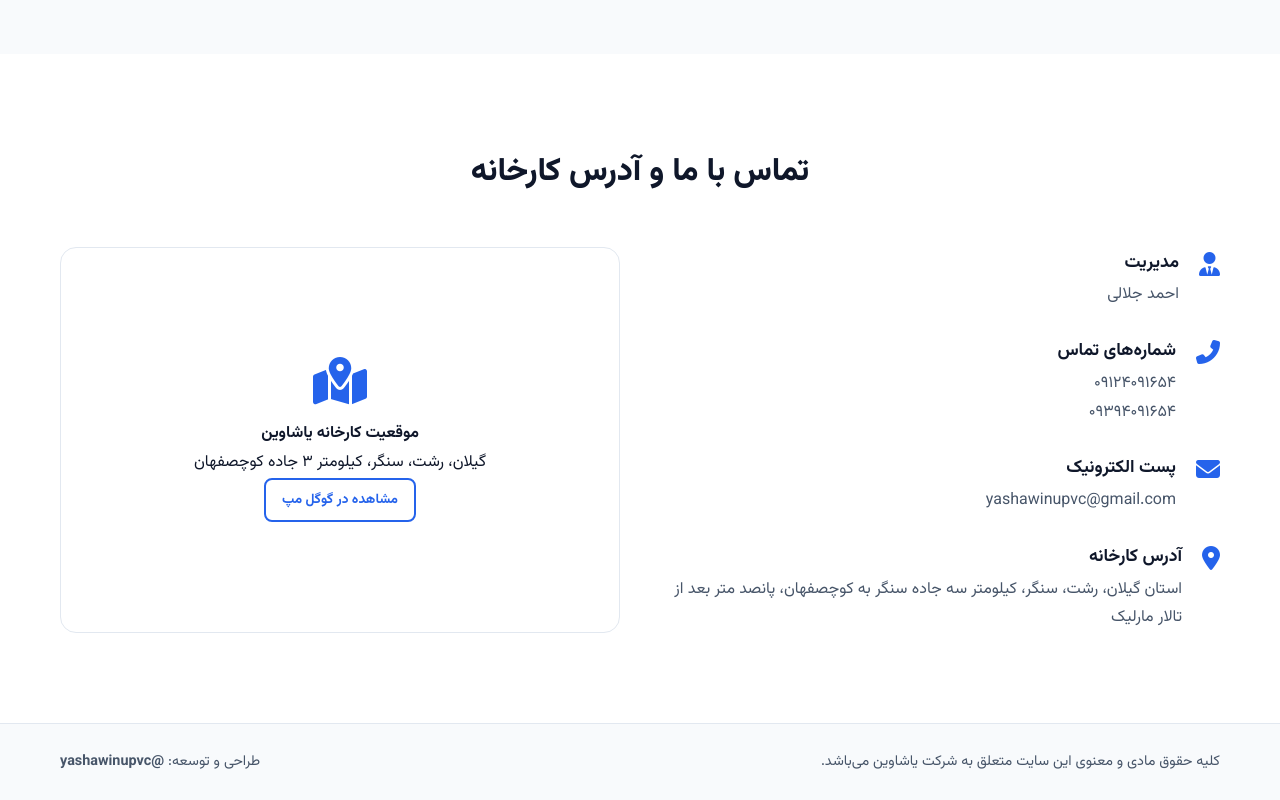
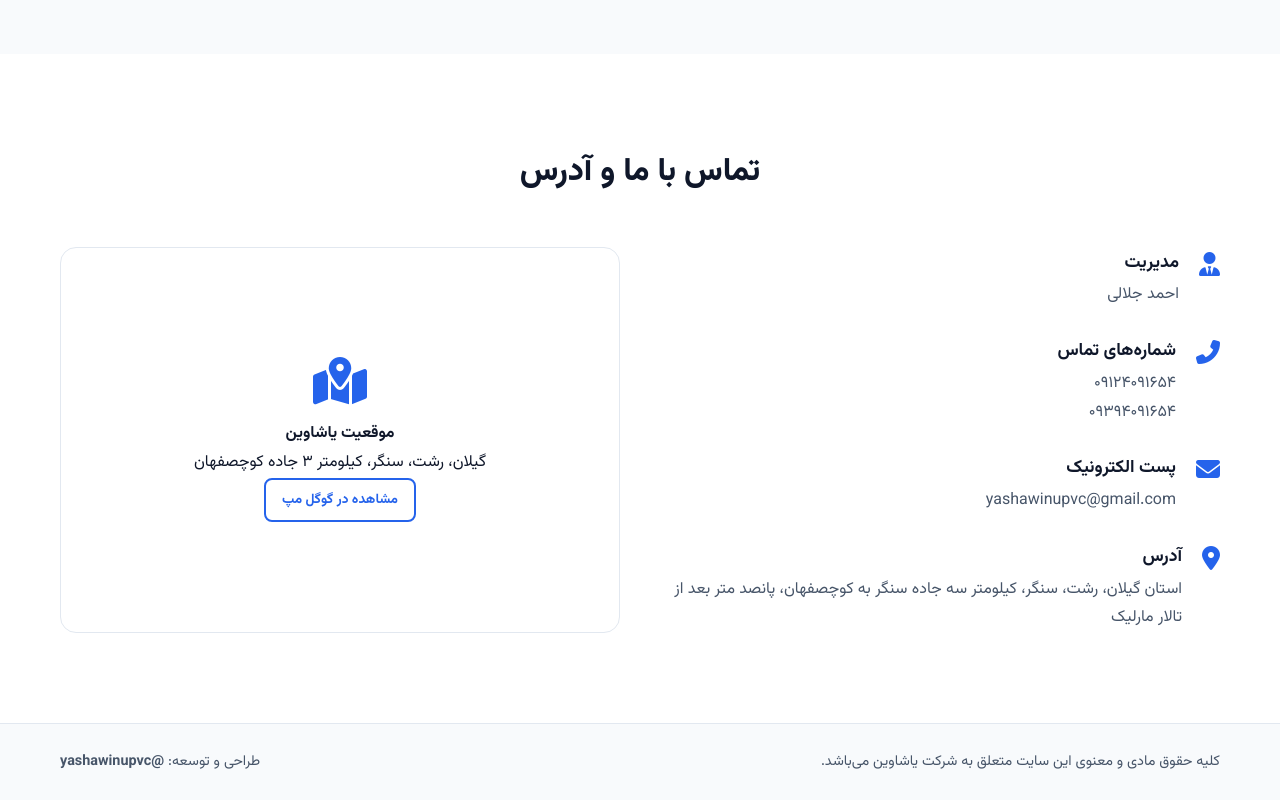
Before and after one commit to mohammadghadimi88/YASHAWINUPVC, a plain HTML site: page index.html in a window 1280 px wide. Shown: the part 3645-4445 px from the top of the page. Drawn offline with Linux system fonts and the light colour scheme.

Commit message:
Update index.html

```diff
--- a/index.html
+++ b/index.html
@@ -238,7 +238,7 @@
     <!-- تماس و آدرس کارخانه -->
     <section id="contact" class="section">
         <div class="container">
-            <h2 class="section-title">تماس با ما و آدرس کارخانه</h2>
+            <h2 class="section-title">تماس با ما و آدرس </h2>
             <div class="contact-grid">
                 <div class="contact-info">
                     <div class="info-item">
@@ -266,7 +266,7 @@
                     <div class="info-item">
                         <i class="fas fa-map-marker-alt"></i>
                         <div>
-                            <h4>آدرس کارخانه</h4>
+                            <h4>آدرس </h4>
                             <p>استان گیلان، رشت، سنگر، کیلومتر سه جاده سنگر به کوچصفهان، پانصد متر بعد از تالار مارلیک</p>
                         </div>
                     </div>
@@ -274,7 +274,7 @@
                 <div class="map-box">
                     <div class="map-placeholder">
                         <i class="fas fa-map-marked-alt"></i>
-                        <h4>موقعیت کارخانه یاشاوین</h4>
+                        <h4>موقعیت یاشاوین</h4>
                         <p>گیلان، رشت، سنگر، کیلومتر ۳ جاده کوچصفهان</p>
                         <a href="https://maps.app.goo.gl/zNxhN1duDiFB7oMa9?g_st=ac" target="_blank" class="btn btn-outline btn-sm">مشاهده در گوگل مپ</a>
                     </div>
```
